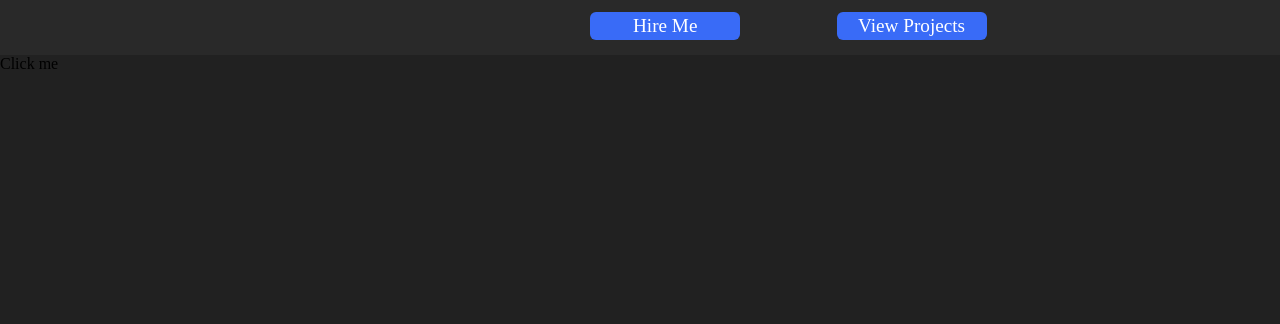
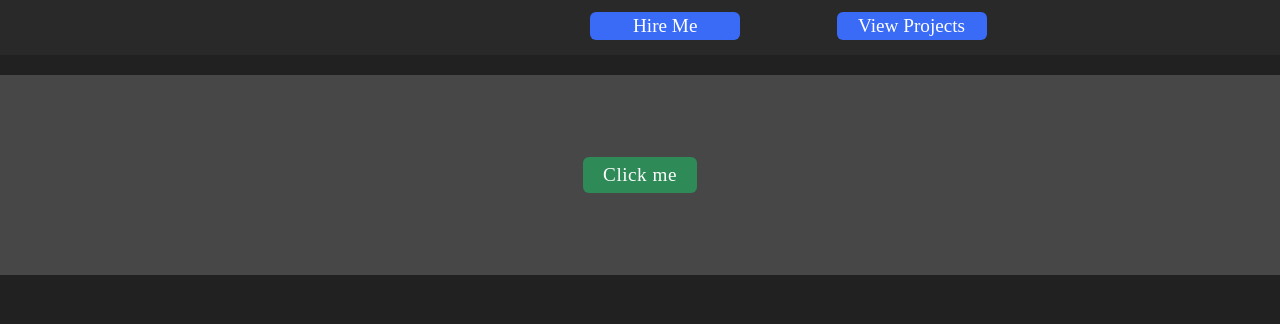
Before and after one commit to bartai5/MobileApproach, a plain HTML site: page index.html in a window 1280 px wide. Shown: the part 476-800 px from the top of the page. Drawn offline with nearby package versions, Linux system fonts and the light colour scheme.

Commit message:
Updated Files

```diff
--- a/index.css
+++ b/index.css
@@ -85,11 +85,14 @@ body{
 }
 #aboutMe .description-text .title{
     font-family: 'Times New Roman', Times, serif;
-    color: #e9a60b;
+    color: #ece9f0;
     font-size: 2.2em;
     text-align: center;
     padding-bottom: 10px;
     font-weight: 550;
+}
+#aboutMe .description-text .title span{
+    color: #e9a60b;
 }
 #aboutMe .description-text .skill-slide{
     font-size: 1.7em;
@@ -147,7 +150,7 @@ body{
         margin: 30px auto;
     }
     #aboutMe .description-text{
-        padding: 30px;
+        padding: 30pux;
         width: 100%;
     }
     #aboutMe .description-text .hire-me{
@@ -207,3 +210,44 @@ body{
         font-size: 1.13em;
     }
 }
+
+#button-sect{
+    width: 100%;
+    height: 200px;
+    margin-top: 20px;
+    background: #474747;
+    display: flex;
+    justify-content: center;
+    align-items: center;
+}
+#button-sect .button-div{
+    position: relative;
+    display: flex;
+    justify-content: center;
+    align-items: center;
+    box-sizing: border-box;
+    overflow: hidden;
+    background: seagreen;
+    padding: 7px 20px;
+    border-radius: 6px;
+    cursor: pointer;
+}
+#button-sect .button-div span{
+    z-index: 1;
+    position: absolute;
+    left: 0;
+    width: 0px;
+    height: 100%;
+    background: #0e4bf1;
+    transition: all .7s ease-in-out;
+}
+#button-sect .button-div:hover span{
+    width: 100%;
+}
+#button-sect .button-div a{
+    text-decoration: none;
+    z-index: 3;
+    color: #fff;
+    font-size: 1.2em;
+    letter-spacing: 0.5px;
+}
--- a/index.html
+++ b/index.html
@@ -1,3 +1,4 @@
+<!-- House Tour of the Atsango's Residence -->
 <!DOCTYPE html>
 <html lang="en">
 <head>
@@ -39,7 +40,7 @@
             </div>
         </div>
         <div class="description-text">
-            <p class="title">About Me.</p>
+            <p class="title">About <span>Me.</span></p>
             <h3 class="skill-slide">
                 Hi, I am <span class="skill">A Web Developer.</span>
             </h3>
@@ -67,11 +68,13 @@
             </div>
         </div>
     </section>
-    <section class="button">
+    <section id="button-sect">
         <div class="button-div">
             <span></span>
-            Click me
+            <a class="linkadd" target="_blank"></a>
         </div>
     </section>
+
+    <script src="script.js"></script>
 </body>
 </html>
--- /dev/null
+++ b/script.js
@@ -0,0 +1,14 @@
+const clickBtn = document.querySelector(".button-div");
+const anchorLink = document.querySelector(".linkadd");
+
+// Set the href attribute
+anchorLink.href = 'https://www.google.com';
+
+// Set the anchor text
+anchorLink.textContent = 'Click me';
+
+function clickMe(){
+    console.log("I was Clicked....");
+}
+
+clickBtn.addEventListener("click", clickMe);
```
